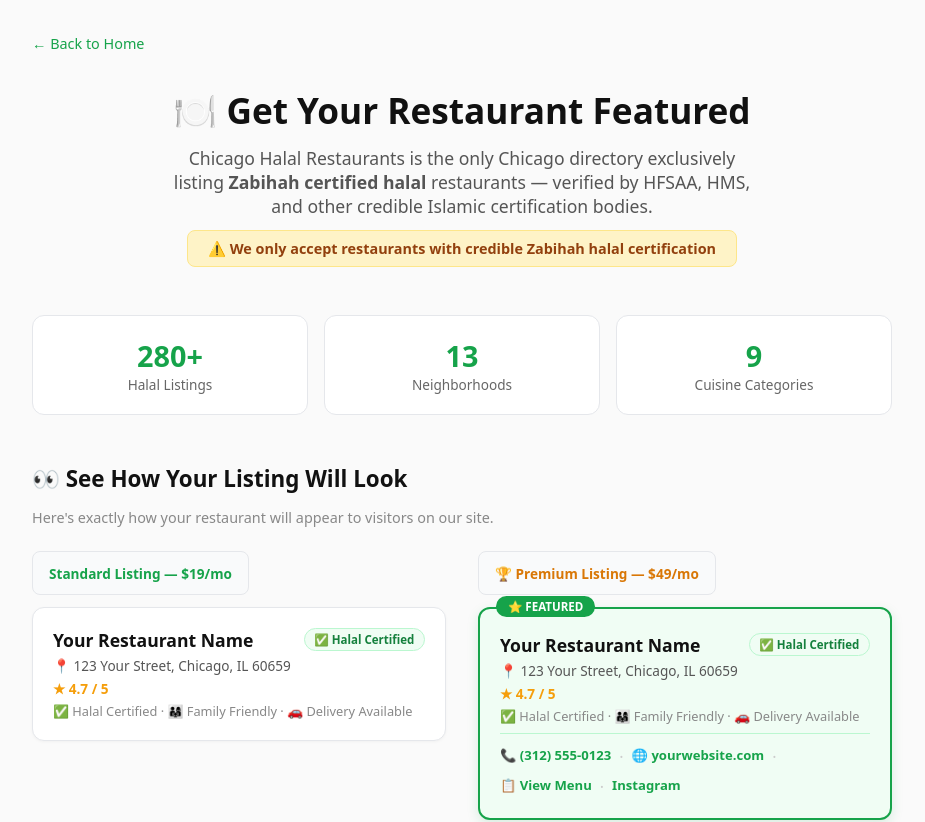
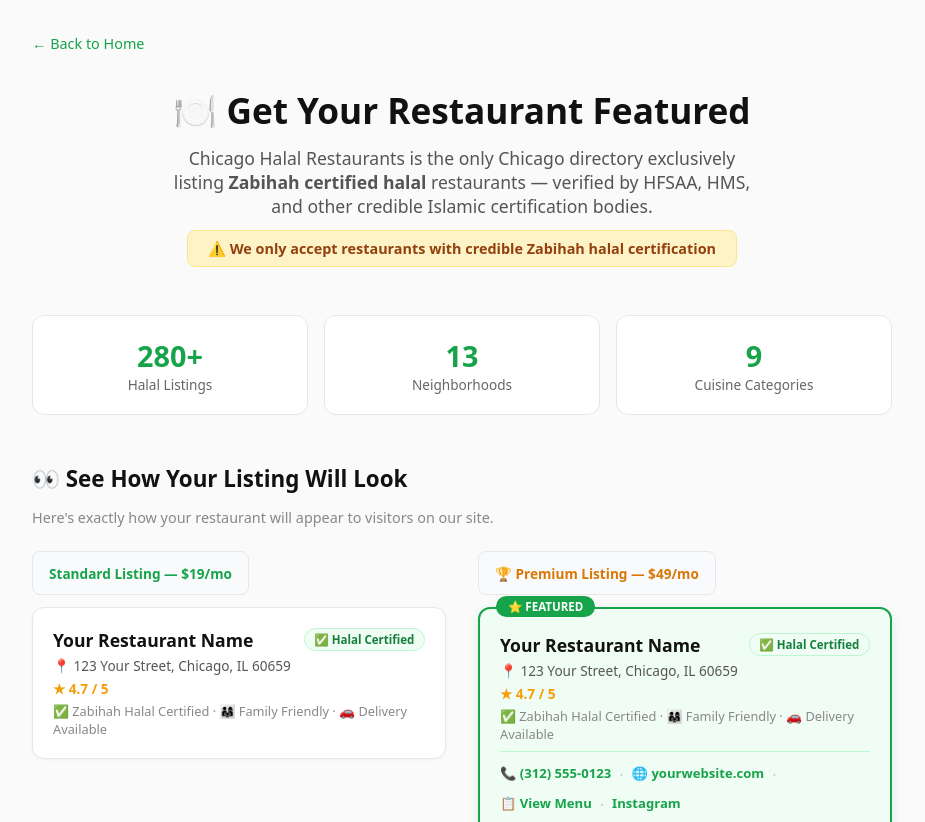
Before and after one commit to syedja/chicagohalalrestaurants, a Next.js app: page /advertise in a window 1280 px wide. Shown: the top 822 px of the page, without its empty margins (178-1103 px from the left). Built offline with nearby package versions, Linux system fonts and the light colour scheme.

Commit message:
Update badge to Zabihah Halal Certified

```diff
--- a/app/advertise/page.js
+++ b/app/advertise/page.js
@@ -13,7 +13,7 @@
     </div>
     <p style={{ margin: '0 0 0.25rem', color: '#555', fontSize: '0.85rem' }}>📍 123 Your Street, Chicago, IL 60659</p>
     <p style={{ margin: '0 0 0.25rem', color: '#f59e0b', fontSize: '0.85rem', fontWeight: '600' }}>★ 4.7 / 5</p>
-    <p style={{ margin: '0', fontSize: '0.8rem', color: '#888' }}>✅ Halal Certified · 👨‍👩‍👧 Family Friendly · 🚗 Delivery Available</p>
+    <p style={{ margin: '0', fontSize: '0.8rem', color: '#888' }}>✅ Zabihah Halal Certified · 👨‍👩‍👧 Family Friendly · 🚗 Delivery Available</p>
   </div>
 )
 
@@ -26,7 +26,7 @@
     </div>
     <p style={{ margin: '0 0 0.25rem', color: '#555', fontSize: '0.85rem' }}>📍 123 Your Street, Chicago, IL 60659</p>
     <p style={{ margin: '0 0 0.25rem', color: '#f59e0b', fontSize: '0.85rem', fontWeight: '600' }}>★ 4.7 / 5</p>
-    <p style={{ margin: '0 0 0.5rem', fontSize: '0.8rem', color: '#888' }}>✅ Halal Certified · 👨‍👩‍👧 Family Friendly · 🚗 Delivery Available</p>
+    <p style={{ margin: '0 0 0.5rem', fontSize: '0.8rem', color: '#888' }}>✅ Zabihah Halal Certified · 👨‍👩‍👧 Family Friendly · 🚗 Delivery Available</p>
     <div style={{ borderTop: '1px solid #bbf7d0', paddingTop: '0.75rem', display: 'flex', flexWrap: 'wrap', gap: '0.5rem' }}>
       <a style={{ fontSize: '0.82rem', color: '#16a34a', textDecoration: 'none', fontWeight: '600' }}>📞 (312) 555-0123</a>
       <span style={{ color: '#ccc' }}>·</span>
```
